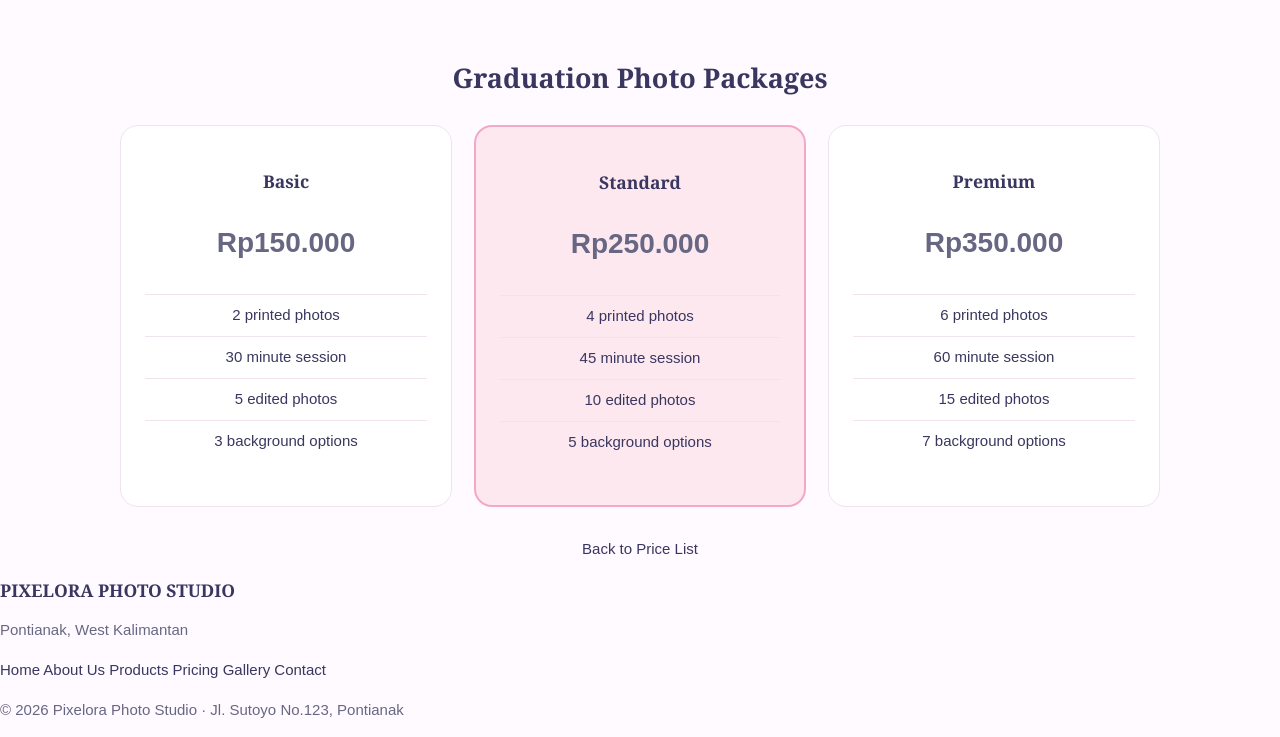
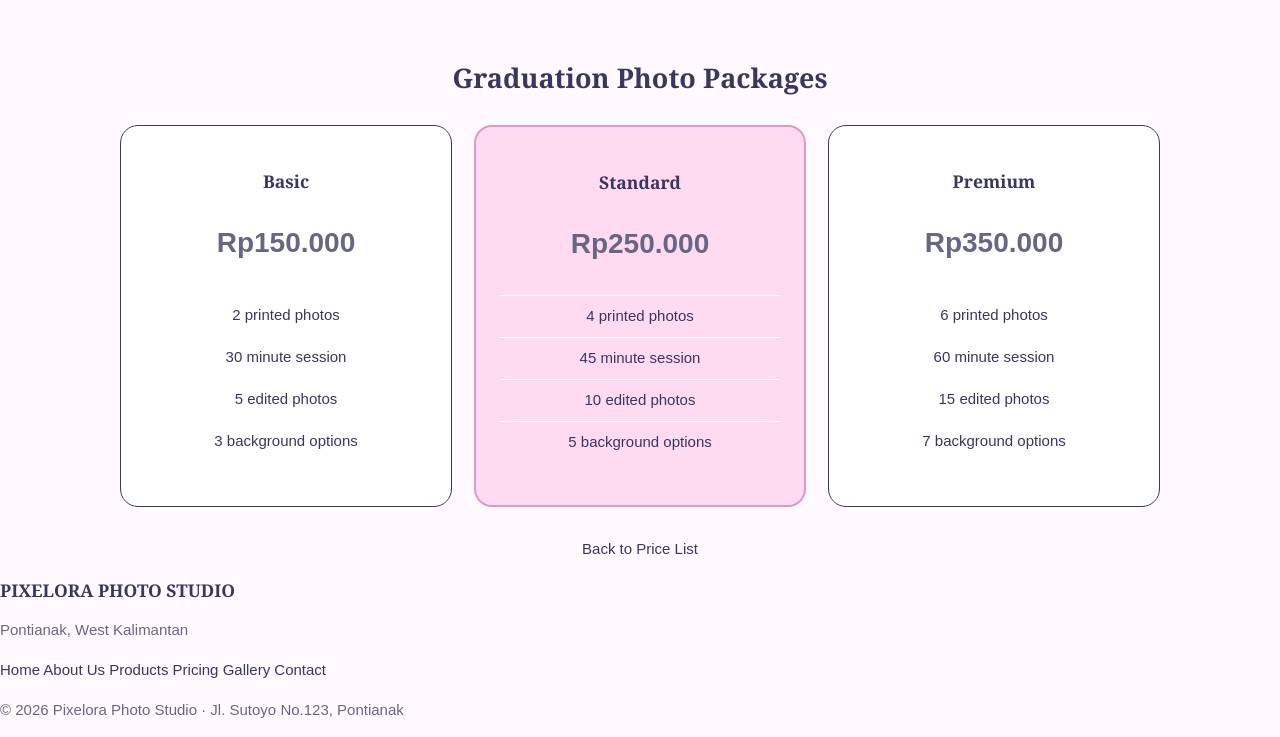
Before and after one commit to VellyciaJeslyn/studio-foto, a plain HTML site: page assets/pages/pricing-graduation.html in a window 1280 px wide. Shown: the part 146-883 px from the top of the page. Drawn offline with Linux system fonts and the light colour scheme.

Commit message:
style: update pricing detail page styles

```diff
--- a/assets/styles/pricing-detail-page.css
+++ b/assets/styles/pricing-detail-page.css
@@ -18,7 +18,7 @@
 .package-card {
     padding: 28px 24px;
     background: white;
-    border: 1px solid var(--line);
+    border: 1px solid ;
     border-radius: 18px;
     transition: transform 0.25s;
 }
@@ -28,8 +28,8 @@
 }
 
 .package-card.featured {
-    background: var(--pink-light);
-    border: 2px solid var(--pink);
+    background: #ffdbf2;
+    border: 2px solid #e097cf;
 }
 
 .price {
@@ -44,5 +44,5 @@
 
 .package-card li {
     padding: 8px 0;
-    border-top: 1px solid var(--line);
+    border-top: 1px solid white;
 }
```
